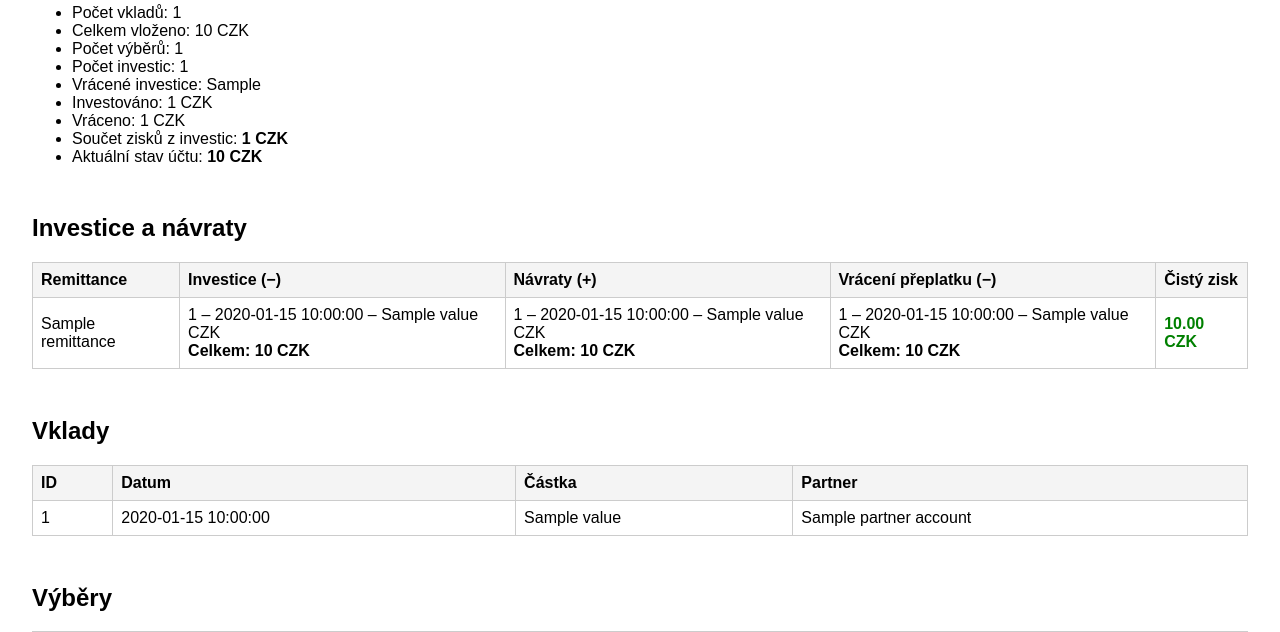
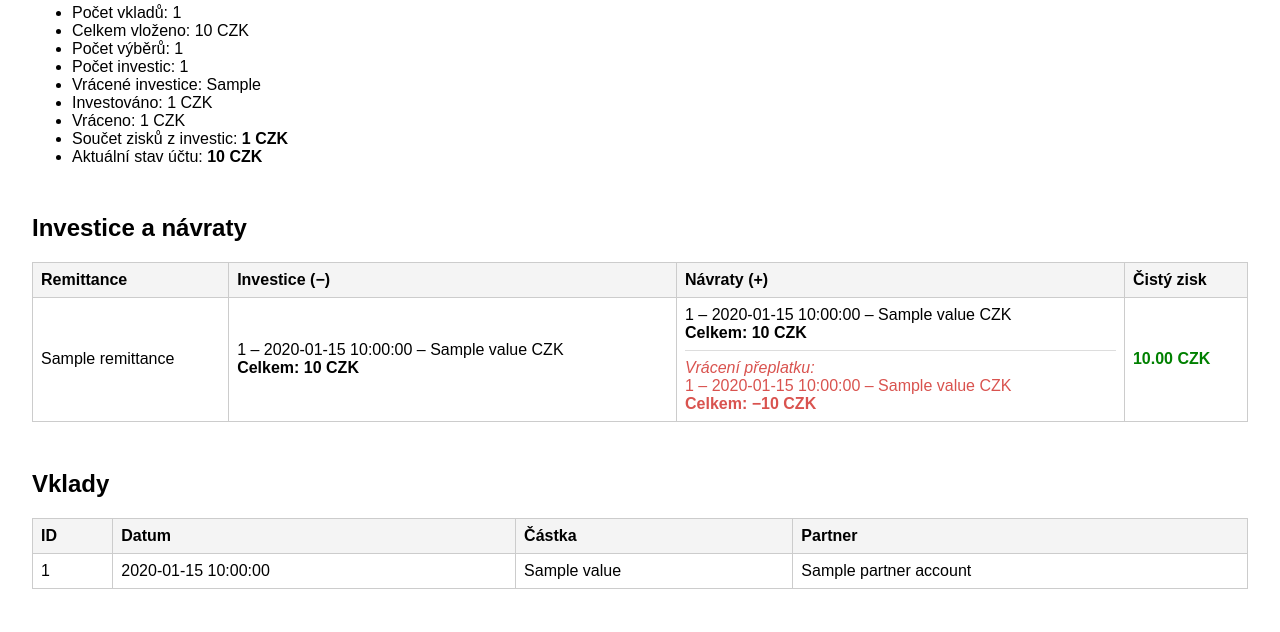
Before and after one commit to petrkr/firefishstats, a Flask app: template templates/index.html in a window 1280 px wide. Shown: the part 151-783 px from the top of the page. Run offline with Flask 3, Linux system fonts and the light colour scheme; the template is opened without the code that fills it: most values are stand-ins (such as "Sample title", 1, 10 or a date in 2020).

Commit message:
Repayment added to return column

```diff
--- a/templates/index.html
+++ b/templates/index.html
@@ -49,7 +49,6 @@
             <th>Remittance</th>
             <th>Investice (−)</th>
             <th>Návraty (+)</th>
-            <th>Vrácení přeplatku (−)</th>
             <th>Čistý zisk</th>
         </tr>
         {% for row in investment_rows %}
@@ -68,13 +67,15 @@
                     <div>{{ tx.transactionId }} – {{ tx.effectiveDate }} – {{ tx.amount.value }} CZK</div>
                 {% endfor %}
                 <strong>Celkem: {{ row.returned_total }} CZK</strong>
-            </td>
 
-            <td>
-                {% for tx in row.overpayments %}
-                    <div>{{ tx.transactionId }} – {{ tx.effectiveDate }} – {{ tx.amount.value }} CZK</div>
-                {% endfor %}
-                <strong>Celkem: {{ row.overpaid_total }} CZK</strong>
+                {% if row.overpaid_total > 0 %}
+                    <hr style="margin: 8px 0; border: none; border-top: 1px solid #ddd;">
+                    <div style="color: #d9534f; font-style: italic;">Vrácení přeplatku:</div>
+                    {% for tx in row.overpayments %}
+                        <div style="color: #d9534f;">{{ tx.transactionId }} – {{ tx.effectiveDate }} – {{ tx.amount.value }} CZK</div>
+                    {% endfor %}
+                    <strong style="color: #d9534f;">Celkem: −{{ row.overpaid_total }} CZK</strong>
+                {% endif %}
             </td>
 
             <td>
```
